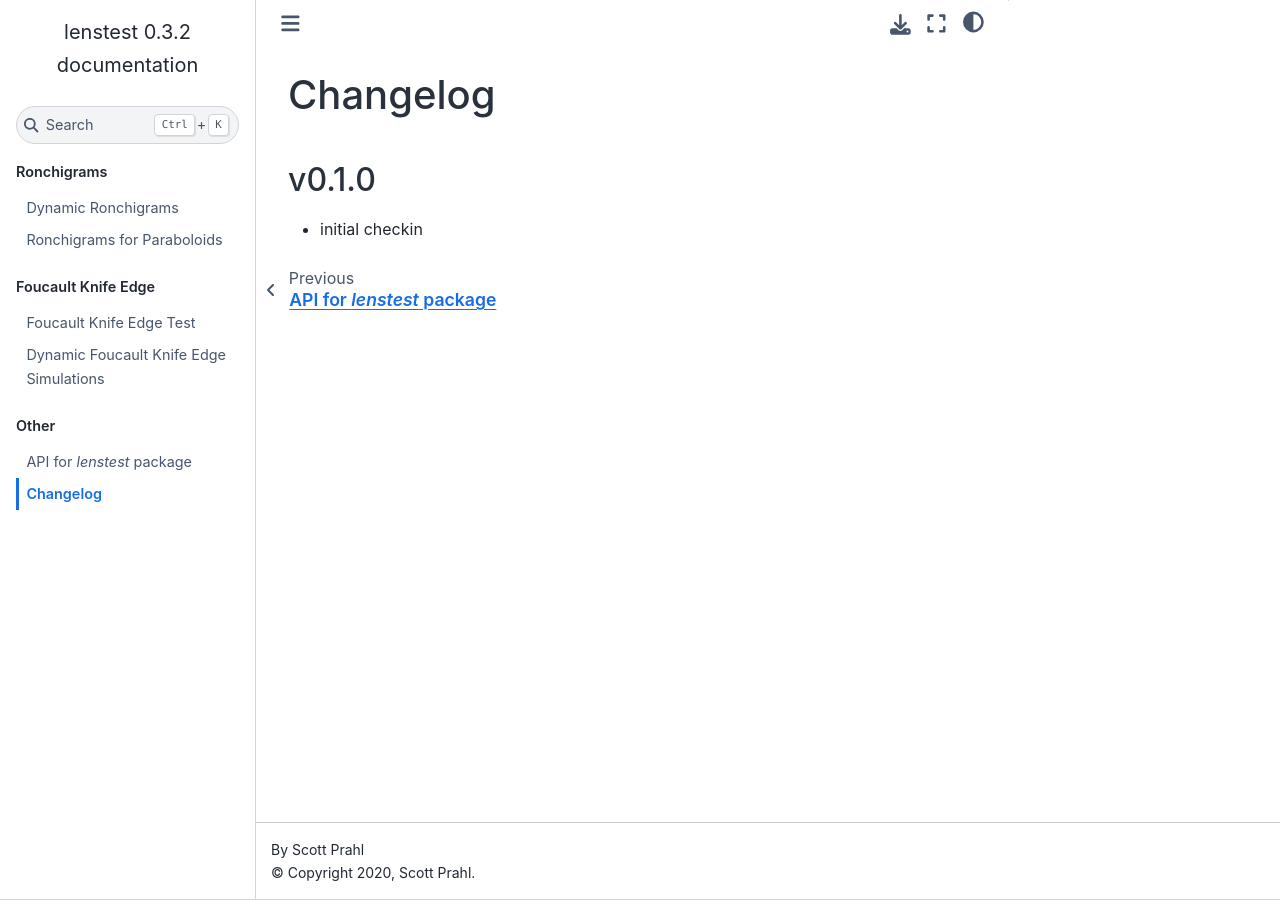
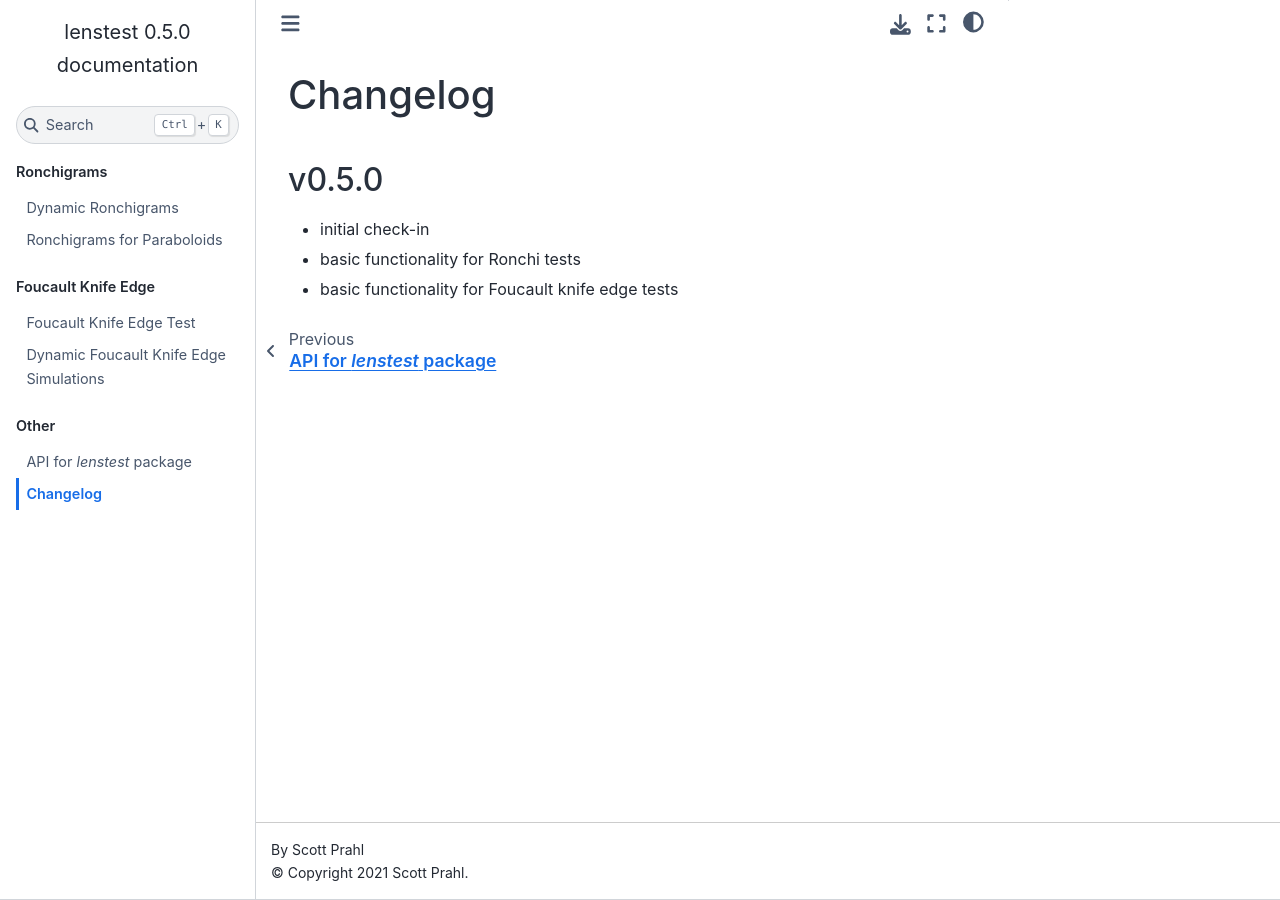
Before and after one commit to scottprahl/lenstest, a Sphinx documentation site: the page built from docs/changelog.rst, in a window 1280 px wide. Built offline with Sphinx 7.4.7 and the Sphinx Book theme 1.1.4, drawn with Linux system fonts in a browser that asks for light colours; pages that are not in the unit, such as notebooks, are missing from menus.

Commit message:
first release

```diff
--- a/CHANGELOG.rst
+++ b/CHANGELOG.rst
@@ -1,6 +1,8 @@
 Changelog
 =========
 
-v0.1.0
+v0.5.0
 ------
-*  initial checkin
+*  initial check-in
+*  basic functionality for Ronchi tests
+*  basic functionality for Foucault knife edge tests
--- a/docs/conf.py
+++ b/docs/conf.py
@@ -18,11 +18,11 @@ sys.path.insert(0, os.path.abspath('..'))
 # -- Project information -----------------------------------------------------
 
 project = 'lenstest'
-copyright = '2020, Scott Prahl'
+copyright = '2021 Scott Prahl'
 author = 'Scott Prahl'
 
 # The full version, including alpha/beta/rc tags
-release = '0.3.2'
+release = '0.5.0'
 
 master_doc = 'index'
 
--- a/setup.cfg
+++ b/setup.cfg
@@ -3,7 +3,7 @@ universal=1
 
 [metadata]
 name = lenstest
-version = 0.3.2
+version = 0.5.0
 author = Scott Prahl
 author_email = scott.prahl@oit.edu
 url = https://github.com/scottprahl/lenstest.git
```
Also changed, not shown: 1 other file.
